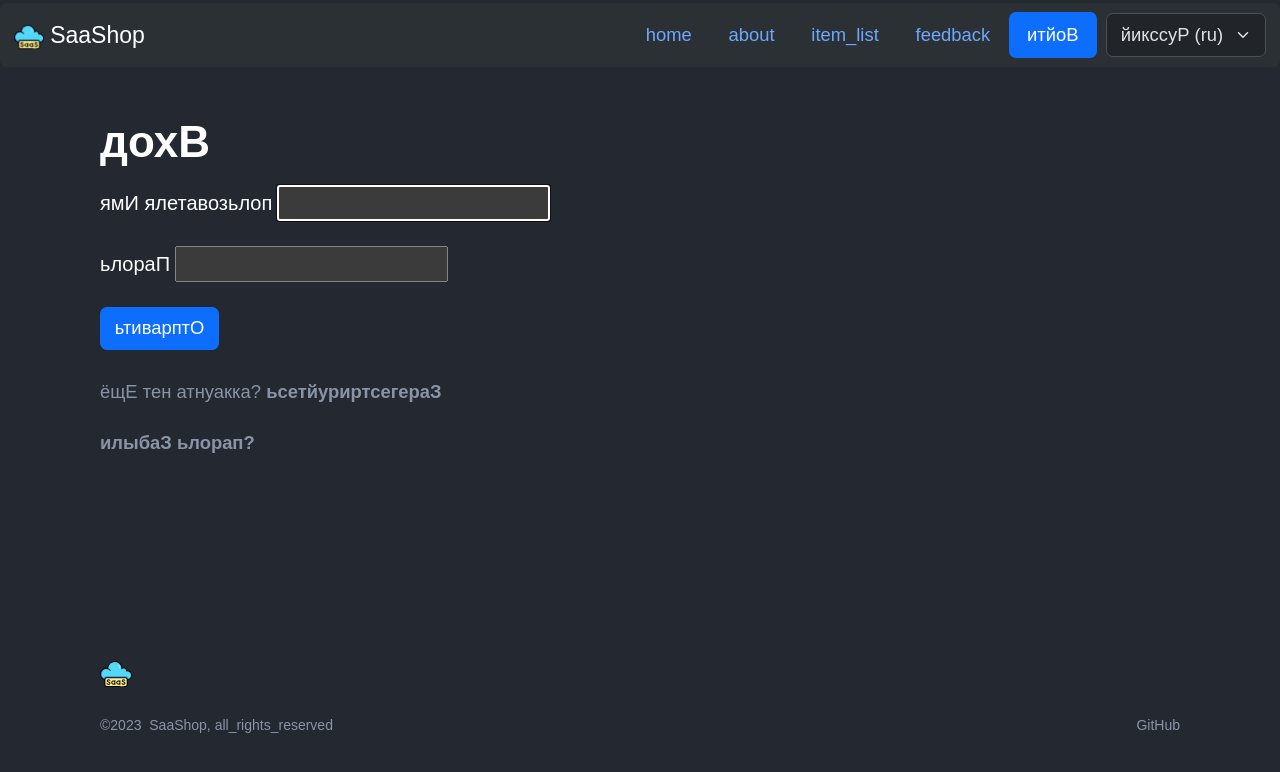
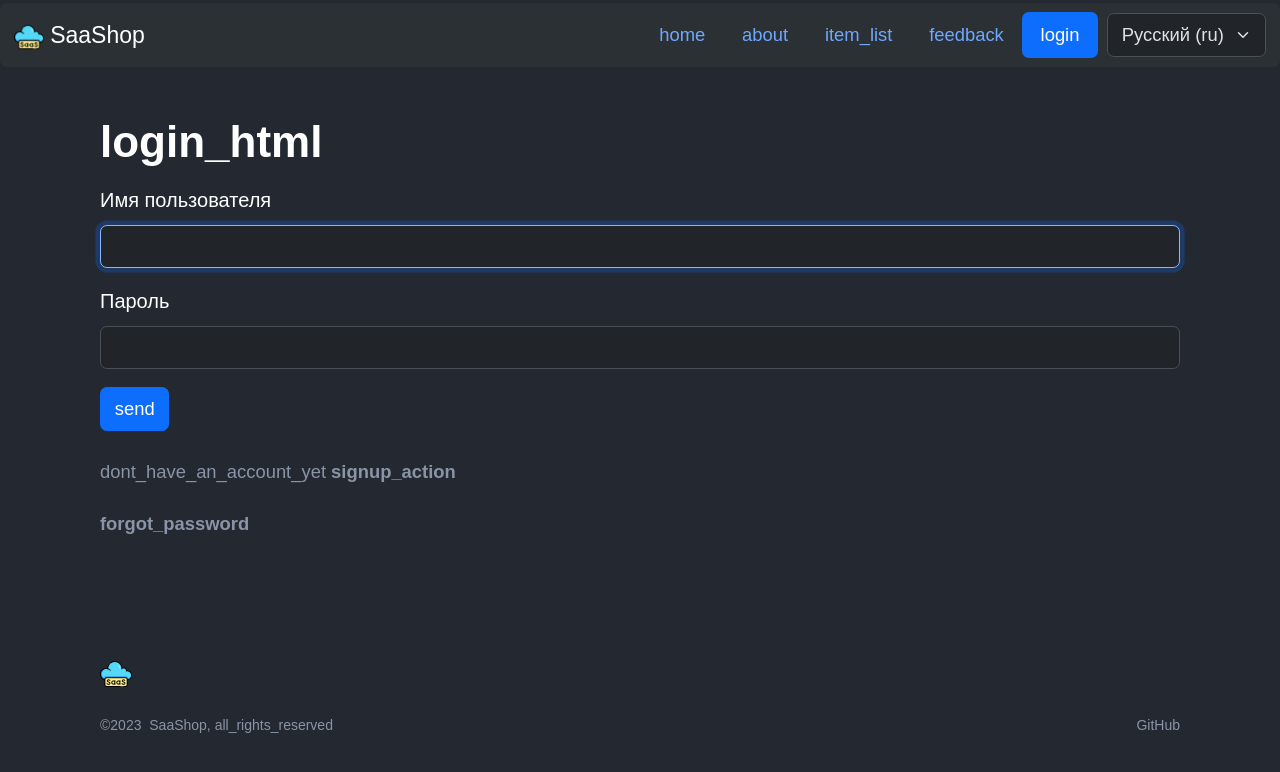
Before and after one commit to devitq/SaaShop, a Django app: page /auth/login/ in a window 1280 px wide. Shown: the top 772 px of the page. Run offline with Django 4.2, Linux system fonts and the light colour scheme; some libraries are stand-ins or nearby versions; some web fonts are replaced.

Commit message:
Added some translations and UI update

```diff
--- a/lyceum/templates/includes/header.html
+++ b/lyceum/templates/includes/header.html
@@ -17,9 +17,9 @@
           <li class="nav-item"><a href="{% url 'catalog:item_list' %}" {% if view_name == "catalog:item_list" %}aria-current="page" class="nav-link active"{% else %}class="nav-link"{% endif %}>{% translate "item_list" %}</a></li>
           <li class="nav-item"><a href="{% url 'feedback:feedback' %}" {% if view_name == "feedback:feedback" %}aria-current="page" class="nav-link active"{% else %}class="nav-link"{% endif %}>{% translate "feedback" %}</a></li>
           {% if request.user.is_anonymous %}
-          <li class="nav-item"><a href="{% url 'users:login' %}" {% if view_name == "users:login" %}aria-current="page" class="nav-link active"{% else %}class="nav-link"{% endif %}>Войти</a></li>
+          <li class="nav-item"><a href="{% url 'users:login' %}" {% if view_name == "users:login" %}aria-current="page" class="nav-link active"{% else %}class="nav-link"{% endif %}>{% translate "login" %}</a></li>
           {% else %}
-          <li class="nav-item"><a href="{% url 'users:logout' %}" {% if view_name == "users:logout" %}aria-current="page" class="nav-link active"{% else %}class="nav-link"{% endif %}>Выйти</a></li>
+          <li class="nav-item"><a href="{% url 'users:logout' %}" {% if view_name == "users:logout" %}aria-current="page" class="nav-link active"{% else %}class="nav-link"{% endif %}>{% translate "logout" %}</a></li>
           {% endif %}
           {% if request.user.is_superuser %}
           <li class="nav-item"><a href="{% url 'admin:index' %}" class="nav-link">{% translate "admin_panel" %}</a></li>
--- a/lyceum/templates/users/login.html
+++ b/lyceum/templates/users/login.html
@@ -1,16 +1,17 @@
 {% extends "base.html" %}
 {% block main %}
+{% load i18n %}
 
 <div class="container">
-    <h1>Вход</h1>
+    <h1>{% translate "login_html" %}</h1>
     <form method="post" action="{% url 'users:login' %}" class="form">
         {% csrf_token %}
         {% include "includes/form.html" %}
-        <input class="btn btn-primary" type="submit" value="Отправить">
+        <input class="btn btn-primary" type="submit" value="{% translate 'send' %}">
     </form>
     <br>
-    <p>Ещё нет аккаунта? <a class="bold" href="{% url 'users:signup' %}">Зарегестрируйтесь</a></p>
-    <a class="bold" href="{% url 'users:password_reset' %}">Забыли пароль?</a>
+    <p>{% translate "dont_have_an_account_yet" %} <a class="bold" href="{% url 'users:signup' %}">{% translate "signup_action" %}</a></p>
+    <a class="bold" href="{% url 'users:password_reset' %}">{% translate "forgot_password" %}</a>
 </div>
 
 {% endblock %}
--- a/lyceum/templates/users/password_reset.html
+++ b/lyceum/templates/users/password_reset.html
@@ -1,12 +1,13 @@
 {% extends "base.html" %}
 {% block main %}
+{% load i18n %}
 
 <div class="container">
-    <h1>Сбросить пароль</h1>
+    <h1>{% translate 'reset_password' %}</h1>
     <form method="post" action="{% url 'users:password_reset' %}">
         {% csrf_token %}
         {% include "includes/form.html" %}
-        <input class="btn btn-primary" type="submit" value="Сбросить пароль">
+        <input class="btn btn-primary" type="submit" value="{% translate 'reset_password_action' %}">
     </form>
 </div>
 
--- a/lyceum/templates/users/password_reset_done.html
+++ b/lyceum/templates/users/password_reset_done.html
@@ -3,7 +3,7 @@
 
 <div class="container">
     <h2>Письмо отправлено</h2>
-    <p>Мы отправили на письмо на почту, указанную вами с инструкциями по сбросу пароля</p>
+    <p>Мы отправили письмо с инструкциями по сбросу пароля на указанную вами почту</p>
 </div>
 
 {% endblock %}
--- a/lyceum/templates/users/profile.html
+++ b/lyceum/templates/users/profile.html
@@ -14,7 +14,6 @@
     <input class="btn btn-primary" type="submit" value="Сохранить">
   </form>
   <hr>
-  <h3>Выпито кофе: {{ user.profile.coffee_count }}</h3>
   <a href="{% url 'homepage:coffee' %}">Выпить кофе</a>
 </div>
 {% endblock %}
--- a/lyceum/users/forms.py
+++ b/lyceum/users/forms.py
@@ -63,3 +63,31 @@
     class Meta(auth.forms.UserCreationForm.Meta):
         model = CustomUser
         fields = ("username", "email", "password1", "password2")
+
+
+class MyLoginForm(auth.forms.AuthenticationForm, BaseFormMixin):
+    def __init__(self, *args, **kwargs):
+        super(MyLoginForm, self).__init__(*args, **kwargs)
+        has_submitted = False
+        self.set_field_attributes(has_submitted)
+
+
+class MyPasswordChangeForm(auth.forms.PasswordChangeForm, BaseFormMixin):
+    def __init__(self, *args, **kwargs):
+        super(MyPasswordChangeForm, self).__init__(*args, **kwargs)
+        has_submitted = False
+        self.set_field_attributes(has_submitted)
+
+
+class MyPasswordResetForm(auth.forms.PasswordResetForm, BaseFormMixin):
+    def __init__(self, *args, **kwargs):
+        super(MyPasswordResetForm, self).__init__(*args, **kwargs)
+        has_submitted = False
+        self.set_field_attributes(has_submitted)
+
+
+class MyPasswordConfirmForm(auth.forms.SetPasswordForm, BaseFormMixin):
+    def __init__(self, *args, **kwargs):
+        super(MyPasswordConfirmForm, self).__init__(*args, **kwargs)
+        has_submitted = False
+        self.set_field_attributes(has_submitted)
--- a/lyceum/users/urls.py
+++ b/lyceum/users/urls.py
@@ -1,6 +1,7 @@
 from django.contrib.auth import views
 from django.urls import path
 
+import users.forms
 import users.views
 
 app_name = "users"
@@ -16,7 +17,10 @@
     path("profile/", users.views.profile_edit, name="profile"),
     path(
         "login/",
-        views.LoginView.as_view(template_name="users/login.html"),
+        views.LoginView.as_view(
+            template_name="users/login.html",
+            form_class=users.forms.MyLoginForm,
+        ),
         name="login",
     ),
     path(
@@ -28,6 +32,7 @@
         "password_change/",
         views.PasswordChangeView.as_view(
             template_name="users/password_change.html",
+            form_class=users.forms.MyPasswordChangeForm,
         ),
         name="password_change",
     ),
@@ -42,6 +47,7 @@
         "password_reset/",
         views.PasswordResetView.as_view(
             template_name="users/password_reset.html",
+            form_class=users.forms.MyPasswordResetForm,
         ),
         name="password_reset",
     ),
@@ -56,6 +62,7 @@
         "reset/<uidb64>/<token>/",
         views.PasswordResetConfirmView.as_view(
             template_name="users/password_reset_confirm.html",
+            form_class=users.forms.MyPasswordConfirmForm,
         ),
         name="password_reset_confirm",
     ),
```
Also changed, not shown: lyceum/templates/users/signup.html (+4 -3 lines), lyceum/locale/en/LC_MESSAGES/django.po, lyceum/locale/ru/LC_MESSAGES/django.po.
